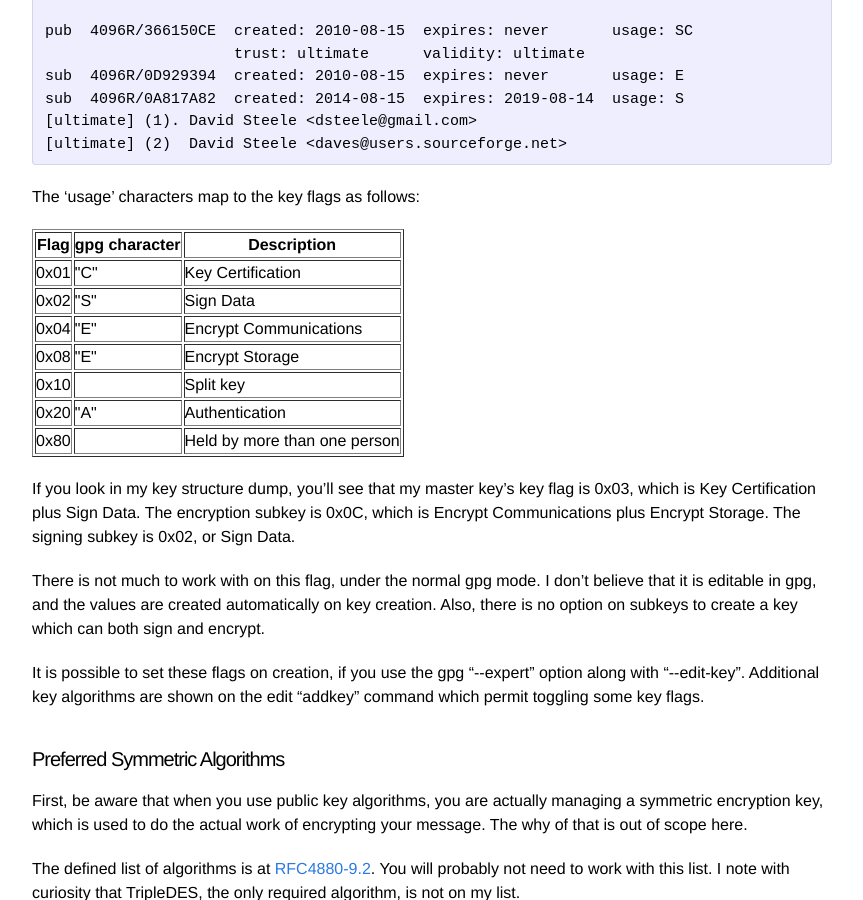
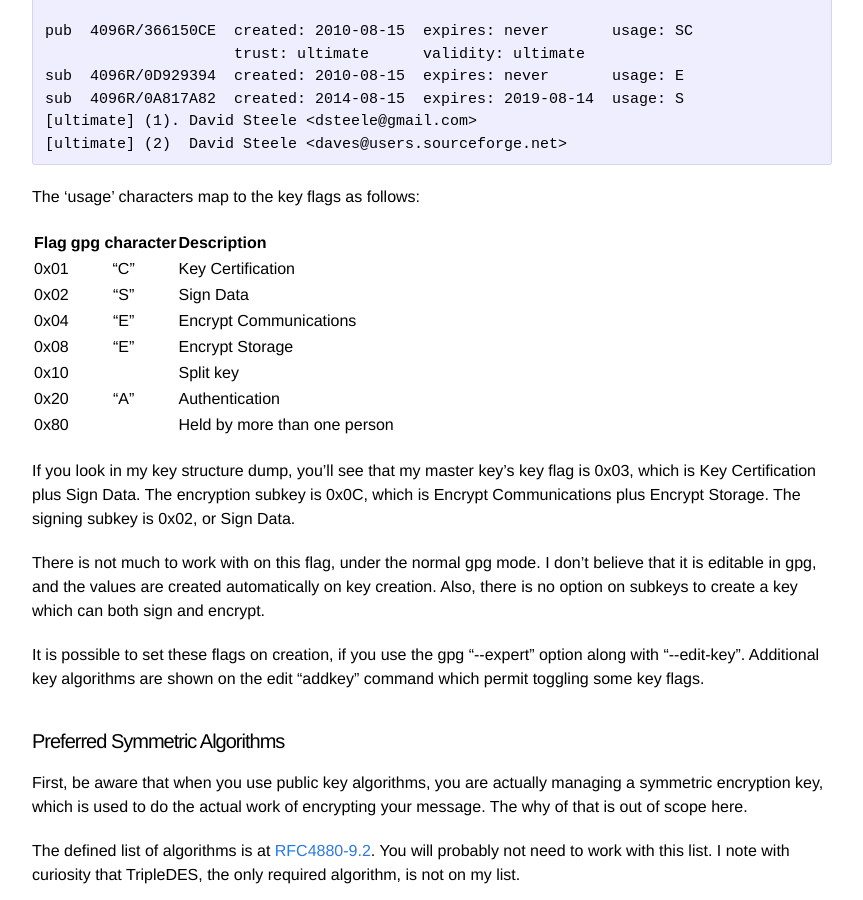
Before and after one commit to davesteele/davesteele.github.io, a Jekyll site: the page built from _posts/2014-09-20-anatomy-of-a-gpg-key.markdown, in a window 1280 px wide and 900 px high, scrolled down 8317 px. Shown: the whole window, without its empty margins (208-1071 px from the left). Built offline with Jekyll 4.4.1, drawn with Linux system fonts in a browser that asks for light colours; comment, search, counter and statistics services are not loaded; part of the change alters nothing that is shown.

Commit message:
Convert post table to Github flavor

```diff
--- a/_posts/2014-09-20-anatomy-of-a-gpg-key.markdown
+++ b/_posts/2014-09-20-anatomy-of-a-gpg-key.markdown
@@ -309,17 +309,16 @@ The flag data is reflected in the output of gpg when you invoke \-\-edit-key:
     [ultimate] (2)  David Steele <daves@users.sourceforge.net>
 
 The 'usage' characters map to the key flags as follows:
-<br>
-<table border="1">
-<tr><th>Flag</th><th>gpg character</th><th>Description</th></tr>
-<tr><td>0x01</td><td>"C"</td><td>Key Certification</td></tr>
-<tr><td>0x02</td><td>"S"</td><td>Sign Data</td></tr>
-<tr><td>0x04</td><td>"E"</td><td>Encrypt Communications</td></tr>
-<tr><td>0x08</td><td>"E"</td><td>Encrypt Storage</td></tr>
-<tr><td>0x10</td><td></td><td>Split key</td></tr>
-<tr><td>0x20</td><td>"A"</td><td>Authentication</td></tr>
-<tr><td>0x80</td><td></td><td>Held by more than one person</td></tr>
-</table>
+
+Flag | gpg character | Description
+:--- | :-----------: | :----------
+0x01 | "C"           | Key Certification
+0x02 | "S"           | Sign Data
+0x04 | "E"           | Encrypt Communications
+0x08 | "E"           | Encrypt Storage
+0x10 |               | Split key
+0x20 | "A"           | Authentication
+0x80 |               | Held by more than one person
 
 If you look in my key structure dump, you'll see that my master key's key flag is 0x03, which is Key Certification plus Sign Data. The encryption subkey is 0x0C, which is Encrypt Communications plus Encrypt Storage. The signing subkey is 0x02, or Sign Data.
 
```
